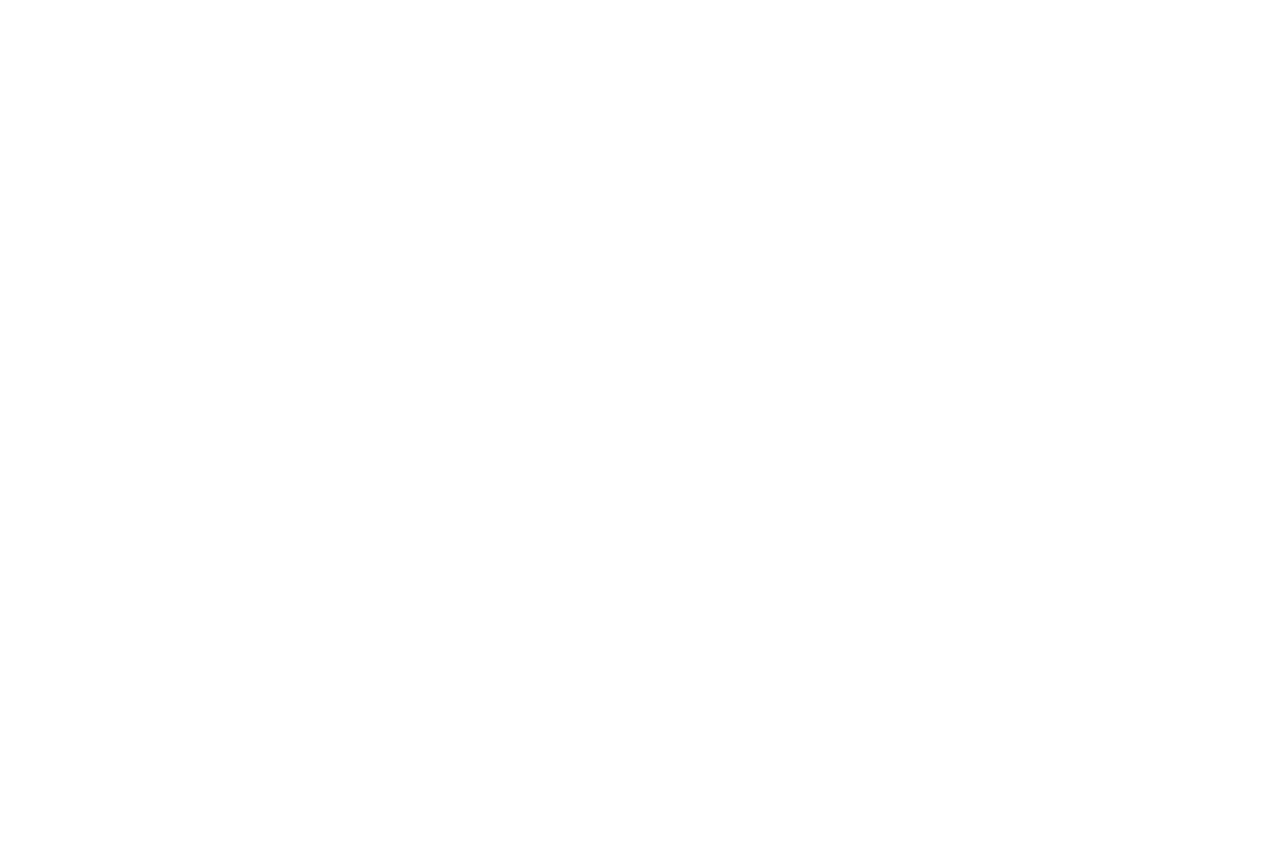
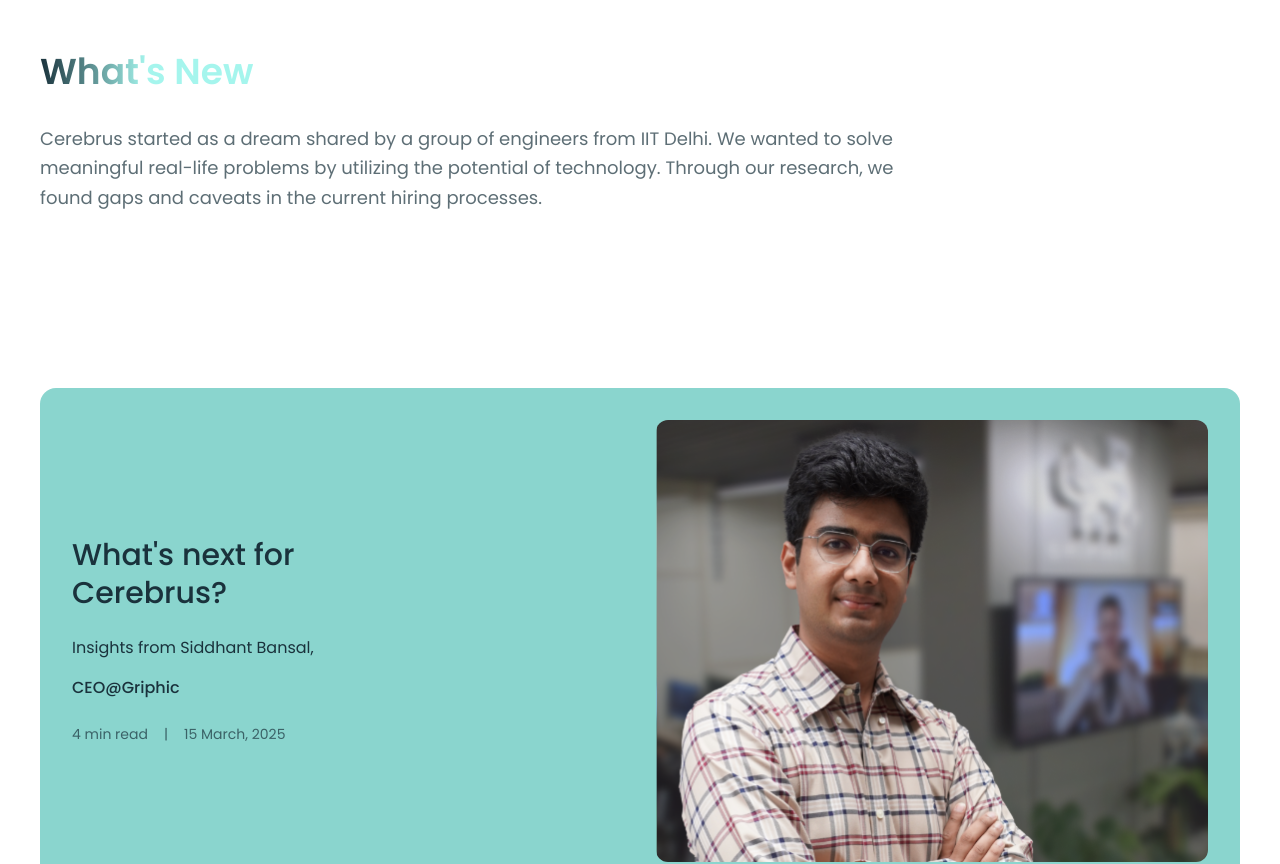
Before and after one commit to sakshamjaiswal1/cerebrus-frontend, a React (Vite) app: page /whats-new in a window 1280 px wide. Before the commit this address had no page. Shown: the part 140-1004 px from the top of the page. Before the commit the page ends 800 px from the top, so only its background shows below. Built offline with nearby package versions, Linux system fonts and the light colour scheme.

Commit message:
whats new page

```diff
--- a/src/App.tsx
+++ b/src/App.tsx
@@ -6,6 +6,7 @@
 import About from "./pages/About";
 import Features from "./pages/Features";
 import HowToUse from "./pages/HowToUse";
+import WhatsNew from "./pages/WhatsNew";
 
 const router = createBrowserRouter([
   {
@@ -24,6 +25,10 @@
     path: "/how-to-use",
     element: <HowToUse />,
   },
+  {
+    path: "/whats-new",
+    element: <WhatsNew />,
+  },
 ]);
 function App() {
   return (
--- a/src/components/about/RecentUpdatesSection.tsx
+++ b/src/components/about/RecentUpdatesSection.tsx
@@ -54,7 +54,7 @@
         <SwipeableCarousel
           items={updatesData}
           cardBackground="bg-brand-bg"
-          autoPlayInterval={6000}
+          autoPlayInterval={1000}
           showButton={true}
           className="w-full"
         />
--- a/src/components/common/Header.tsx
+++ b/src/components/common/Header.tsx
@@ -73,15 +73,15 @@
                                             <GradientTextSmall text="How to use" />
                                         </span>
                                     </Link>
-                                    <a
-                                        href="#"
+                                                                                    <Link
+                                                    to="/whats-new"
                                                     className="group/item block px-4 py-3 text-sm transition-all duration-200 hover:bg-gray-100"
                                                 >
                                                     <span className="text-primary group-hover/item:hidden">Whats new</span>
                                                     <span className="hidden group-hover/item:block">
                                                         <GradientTextSmall text="Whats new" />
                                                     </span>
-                                    </a>
+                                                </Link>
                                     <a
                                         href="#"
                                         className="group/item block px-4 py-3 text-sm transition-all duration-200 hover:bg-gray-100"
--- /dev/null
+++ b/src/components/whatsnew/WhatsNewHero.tsx
@@ -0,0 +1,20 @@
+import GradientText from "../common/GradientText"
+
+const WhatsNewHero = () => {
+  return (
+    <section className="w-full py-16">
+      <div className="mx-auto">
+        <div className="mb-12">
+          <GradientText text="What's New" />
+
+          <p className="text-lg text-primary opacity-70 leading-relaxed mt-6 max-w-4xl">
+            Cerebrus started as a dream shared by a group of engineers from IIT Delhi. We wanted to solve meaningful real-life problems by
+            utilizing the potential of technology. Through our research, we found gaps and caveats in the current hiring processes.
+          </p>
+        </div>
+      </div>
+    </section>
+  )
+}
+
+export default WhatsNewHero
--- /dev/null
+++ b/src/components/whatsnew/WhatsNextSection.tsx
@@ -0,0 +1,132 @@
+const WhatsNextSection = () => {
+  return (
+    <section className="w-full py-16">
+      <div className="mx-auto">
+        <div className="bg-primary-light rounded-2xl p-8 mb-16">
+          <div className="flex flex-col lg:flex-row items-center gap-8">
+
+            {/* Left Content */}
+            <div className="lg:w-1/2 space-y-6">
+              <h2 className="text-3xl font-medium text-primary leading-tight">
+                What's next for<br />Cerebrus?
+              </h2>
+
+              <div className="space-y-4">
+                <p className="text-base text-primary">
+                  Insights from Siddhant Bansal,
+                </p>
+                <p className="text-base font-medium text-primary">
+                  CEO@Griphic
+                </p>
+              </div>
+
+              <div className="flex items-center space-x-4 text-sm text-primary opacity-70">
+                <span>4 min read</span>
+                <span>|</span>
+                <span>15 March, 2025</span>
+              </div>
+            </div>
+
+            {/* Right Image */}
+            <div className="lg:w-1/2">
+              <div className="rounded-xl overflow-hidden">
+                <img
+                  src="/whats_new_hero.svg"
+                  alt="Siddhant Bansal, CEO@Griphic"
+                  className="w-full h-auto object-cover"
+                />
+              </div>
+            </div>
+          </div>
+        </div>
+
+        {/* Content Sections */}
+        <div className="space-y-12">
+
+          {/* Numbered List Section */}
+          <div className="flex flex-col lg:flex-row gap-12">
+            <div className="lg:w-1/3">
+              <div className="space-y-6">
+                {[
+                  "Lorem Ipsum is simply dummy",
+                  "Lorem Ipsum is simply dummy",
+                  "Lorem Ipsum is simply dummy",
+                  "Lorem Ipsum is simply dummy"
+                ].map((item, index) => (
+                  <div key={index} className="flex items-start space-x-4 pb-4 border-b border-gray-300">
+                    <div className="flex-shrink-0 w-8 h-8 bg-primary-light rounded-full flex items-center justify-center text-primary text-sm font-medium">
+                      {index + 1}
+                    </div>
+                    <p className="text-base text-primary pt-1">{item}</p>
+                  </div>
+                ))}
+              </div>
+            </div>
+
+            <div className="lg:w-2/3">
+              <div className="space-y-6">
+                <p className="text-base text-primary leading-relaxed">
+                  Contrary to popular belief, Lorem Ipsum is not simply random text. It has roots in a
+                  piece of classical Latin literature from 45 BC, making it over 2000 years old. Richard
+                  McClintock, a Latin professor at Hampden-Sydney College in Virginia, looked up one
+                  of the more obscure Latin words, consectetur, from a Lorem Ipsum passage, and
+                  going through the cites of the word in classical literature, discovered the
+                  undoubtable source. Lorem Ipsum comes from sections 1.10.32 and 1.10.33 of "de
+                  Finibus Bonorum et Malorum" (The Extremes of Good and Evil) by Cicero, written in
+                  45 BC. <strong>This book is a treatise on the theory of ethics, very popular during the
+                  Renaissance.</strong> The first line of Lorem Ipsum, "Lorem ipsum dolor sit amet...", comes
+                  from a line in section 1.10.32.
+                </p>
+
+                <p className="text-base text-primary leading-relaxed">
+                  The standard chunk of Lorem Ipsum used since the 1500s is reproduced below for
+                  those interested. Sections 1.10.32 and 1.10.33 from "de Finibus Bonorum et Malorum"
+                  by Cicero are also reproduced in their exact original form, accompanied by English
+                  versions from the 1914 translation by H. Rackham.
+                </p>
+
+                <h3 className="text-xl font-semibold text-primary mt-8 mb-4">
+                  Lorem Ipsum is simply dummy
+                </h3>
+
+                <p className="text-base text-primary leading-relaxed">
+                  Contrary to popular belief, Lorem Ipsum is not simply random text. It has roots in a
+                  piece of classical Latin literature from 45 BC, making it over 2000 years old. Richard
+                  McClintock, a Latin professor at Hampden-Sydney College in Virginia, looked up one
+                  of the more obscure Latin words, consectetur, from a Lorem Ipsum passage, and
+                  going through the cites of the word in classical literature, discovered the
+                  undoubtable source. Lorem Ipsum comes from sections 1.10.32 and 1.10.33 of "de
+                  Finibus Bonorum et Malorum" (The Extremes of Good and Evil) by Cicero, written in
+                  45 BC. This book is a treatise on the theory of ethics, very popular during the
+                  Renaissance. The first line of Lorem Ipsum, "Lorem ipsum dolor sit amet...", comes
+                  from a line in section 1.10.32.
+                </p>
+
+                <p className="text-base text-primary leading-relaxed">
+                  The standard chunk of Lorem Ipsum used since the 1500s is reproduced below for
+                  those interested. Sections 1.10.32 and 1.10.33 from "de Finibus Bonorum et Malorum"
+                  by Cicero are also reproduced in their exact original form, accompanied by English
+                  versions from the 1914 translation by H. Rackham.
+                </p>
+
+                <h3 className="text-xl font-semibold text-primary mt-8 mb-4">
+                  Lorem Ipsum is simply dummy
+                </h3>
+
+                <div className="rounded-xl overflow-hidden">
+                  <img
+                    src="/exp_img_2.svg"
+                    alt="Content illustration"
+                    className="w-full h-auto object-cover"
+                  />
+                </div>
+              </div>
+            </div>
+          </div>
+        </div>
+      </div>
+    </section>
+  )
+}
+
+export default WhatsNextSection
--- /dev/null
+++ b/src/pages/WhatsNew.tsx
@@ -0,0 +1,23 @@
+import Header from "../components/common/Header"
+import Footer from "../components/common/Footer"
+import CTASection from "../components/home/CTASection"
+import WhatsNewHero from "../components/whatsnew/WhatsNewHero"
+import WhatsNextSection from "../components/whatsnew/WhatsNextSection"
+import RecentUpdatesSection from "../components/about/RecentUpdatesSection"
+
+function WhatsNew() {
+  return (
+    <div className="bg-white">
+      <main className="p-10">
+        <Header />
+        <WhatsNewHero />
+        <WhatsNextSection />
+        <RecentUpdatesSection />
+        <CTASection />
+        <Footer />
+      </main>
+    </div>
+  )
+}
+
+export default WhatsNew
```
Also changed, not shown: public/whats_new_hero.svg (added). Lines whose indentation alone changed are shown as unchanged.
